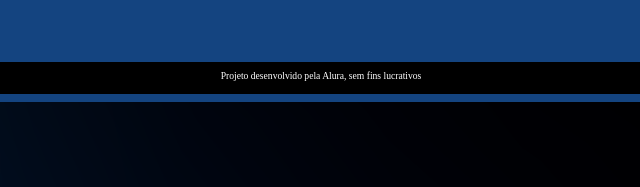
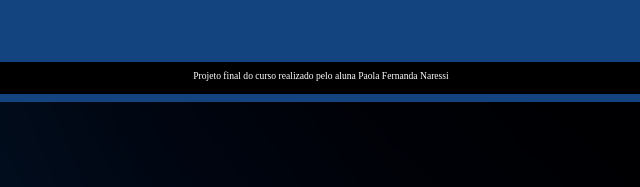
Before and after one commit to paolanaressi/cart-o-de-perguntas-e-respostas-, a plain HTML site: page index.html in a window 1280 px wide. Shown: the part 706-893 px from the top of the page, 327-967 px from the left. Drawn offline with Linux system fonts and the light colour scheme; files that its build step writes are made by us from their sources; files whose address does not match are found by name.

Commit message:
Update index.html

```diff
--- a/index.html
+++ b/index.html
@@ -4,26 +4,26 @@
     <meta charset="UTF-8">
     <meta name="viewport" content="width=device-width, initial-scale=1.0">
     <link rel="stylesheet" href="assets/style.css">
-    <title>Flashcard</title>
+    <title>Capitais do Brasil</title>
 </head>
 <body>
     <main>
         <section id="container">
             <!-- <article class="cartao">
                 <div class="cartao__conteudo">
-                    <h3>Programação</h3>
+                    <h3>Capitais</h3>
                     <div class="cartao__conteudo__pergunta">
-                        <p>O que é JavaScript?</p>
+                        <p>Qual é a capital do estado do Rio Grande do Sul?</p>
                     </div>
                     <div class="cartao__conteudo__resposta">
-                        <p>O JavaScript é uma linguagem de programação</p>
+                        <p>Porto Alegre</p>
                     </div>
                 </div>
             </article> -->
         </section>
     </main>
     <footer>
-        <p>Projeto desenvolvido pela Alura, sem fins lucrativos</p>
+        <p>Projeto final do curso realizado pelo aluna Paola Fernanda Naressi</p>
     </footer>
     <script src="app.js"></script>
     <script src="perguntas.js"></script>
```
